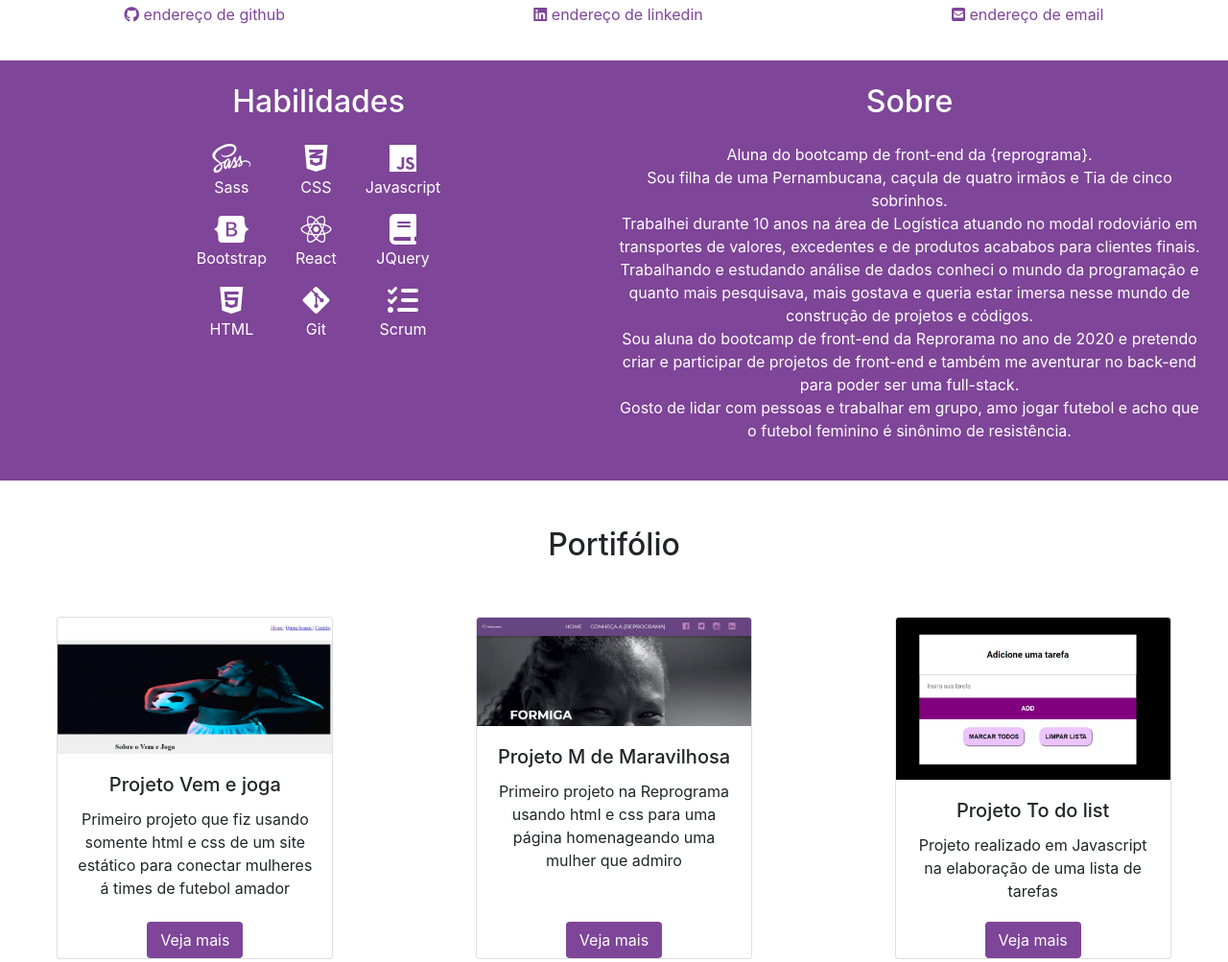
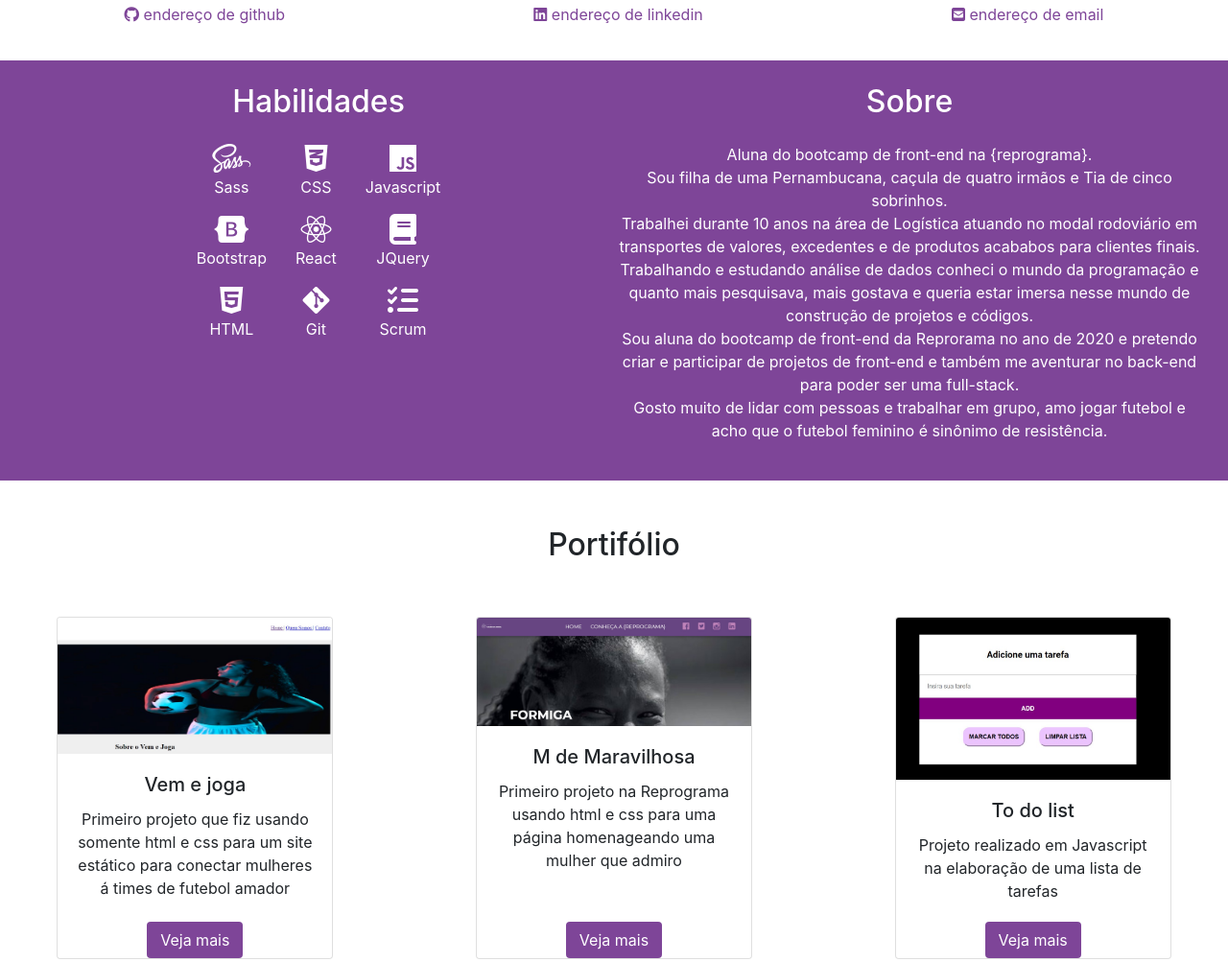
Before and after one commit to carolaraujo/bootstraps-reprograma, a plain HTML site: page index.html in a window 1280 px wide. Shown: the part 815-1818 px from the top of the page at 96% size. Drawn offline with Linux system fonts and the light colour scheme.

Commit message:
projeto finalizado

```diff
--- a/index.html
+++ b/index.html
@@ -145,13 +145,13 @@
 
     <div class="sobre text-center w-100">
       <h2 id="sobre">Sobre</h2>
-      <p class="pt-3">Aluna do bootcamp de front-end da {reprograma}.<br> Sou filha de uma Pernambucana, caçula de
+      <p class="pt-3">Aluna do bootcamp de front-end na {reprograma}.<br> Sou filha de uma Pernambucana, caçula de
         quatro irmãos e Tia de cinco sobrinhos.<br>Trabalhei durante 10 anos na área de Logística atuando no modal
         rodoviário em transportes de valores, excedentes e de produtos acababos para clientes finais.<br> Trabalhando e
         estudando análise de dados conheci o mundo da programação e quanto mais pesquisava, mais gostava e queria estar
         imersa nesse mundo de construção de projetos e códigos.<br> Sou aluna do bootcamp de front-end da Reprorama no
         ano de 2020 e pretendo criar e participar de projetos de front-end e também me aventurar no back-end para poder
-        ser uma full-stack.<br>Gosto de lidar com pessoas e trabalhar em grupo, amo jogar futebol e acho que o futebol
+        ser uma full-stack.<br>Gosto muito de lidar com pessoas e trabalhar em grupo, amo jogar futebol e acho que o futebol
         feminino é sinônimo de resistência.</p>
     </div>
   </section>
@@ -165,8 +165,8 @@
       <div class="card m-5" style="width: 18rem;">
         <img src="./img/vem e joga.jpg" class="card-img-top" alt="Imagem do card">
         <div class="card-body">
-          <h5 class="card-title">Projeto Vem e joga</h5>
-          <p class="card-text">Primeiro projeto que fiz usando somente html e css de um site estático para conectar
+          <h5 class="card-title">Vem e joga</h5>
+          <p class="card-text">Primeiro projeto que fiz usando somente html e css para um site estático para conectar
             mulheres á times de futebol amador</p>
         </div>
         <button type="button" class="m-5 btn bg-roxo text-white m-auto" data-toggle="modal" data-target="#modal1">
@@ -179,18 +179,18 @@
         <div class="modal-dialog" role="document">
           <div class="modal-content">
             <div class="modal-header">
-              <h5 class="modal-title" id="modal1">Projeto nome</h5>
+              <h5 class="modal-title" id="modal1">Vem e Joga</h5>
               <button type="button" class="close" data-dismiss="modal" aria-label="Close">
                 <span aria-hidden="true">&times;</span>
               </button>
             </div>
             <div class="modal-body">
-              <p>Primeiro projeto que fiz usando somente html e css de um site estático para conectar mulheres á times
+              <p>Primeiro projeto que fiz usando somente html e css para um site estático para conectar mulheres á times
                 de futebol amador</p>
             </div>
             <div class="modal-footer">
               <button type="button" class="btn btn-secondary" data-dismiss="modal">Fechar</button>
-              <a href="#" target="blank" class="btn bg-roxo text-white">Ver projeto</a>
+              <a href="https://github.com/carolaraujo/projeto-vem-e-joga" target="blank" class="btn bg-roxo text-white">Ver projeto</a>
             </div>
           </div>
         </div>
@@ -200,7 +200,7 @@
       <div class="card m-5" style="width: 18rem;">
         <img src="./img/formiga.jpg" class="card-img-top" alt="Imagem do card">
         <div class="card-body">
-          <h5 class="card-title">Projeto M de Maravilhosa</h5>
+          <h5 class="card-title">M de Maravilhosa</h5>
           <p class="card-text">Primeiro projeto na Reprograma usando html e css para uma página homenageando uma mulher
             que admiro</p>
         </div>
@@ -214,18 +214,18 @@
         <div class="modal-dialog" role="document">
           <div class="modal-content">
             <div class="modal-header">
-              <h5 class="modal-title" id="modal2">Projeto nome</h5>
+              <h5 class="modal-title" id="modal2">M de Maravilhosa</h5>
               <button type="button" class="close" data-dismiss="modal" aria-label="Close">
                 <span aria-hidden="true">&times;</span>
               </button>
             </div>
             <div class="modal-body">
-              <p>Projeto feito com html e css e também com intereção no github com uso de branchs e compartilhamento de
+              <p>Projeto feito com html e css e também com interação no github com uso de branchs e compartilhamento de
                 códigos</p>
             </div>
             <div class="modal-footer">
               <button type="button" class="btn btn-secondary" data-dismiss="modal">Fechar</button>
-              <a href="#" target="blank" class="btn bg-roxo text-white">Ver projeto</a>
+              <a href="https://github.com/carolaraujo/T9-projeto-1-m-de-maravilhosa" target="blank" class="btn bg-roxo text-white">Ver projeto</a>
             </div>
           </div>
         </div>
@@ -235,7 +235,7 @@
       <div class="card m-5" style="width: 18rem;">
         <img src="./img/todolist.jpg" class="card-img-top" alt="Imagem do card">
         <div class="card-body">
-          <h5 class="card-title">Projeto To do list</h5>
+          <h5 class="card-title">To do list</h5>
           <p class="card-text">Projeto realizado em Javascript na elaboração de uma lista de tarefas</p>
         </div>
         <button type="button" class="m-5 btn bg-roxo text-white m-auto" data-toggle="modal" data-target="#modal3">
@@ -248,18 +248,18 @@
         <div class="modal-dialog" role="document">
           <div class="modal-content">
             <div class="modal-header">
-              <h5 class="modal-title" id="modal3">Projeto To do list</h5>
+              <h5 class="modal-title" id="modal3">To do list</h5>
               <button type="button" class="close" data-dismiss="modal" aria-label="Close">
                 <span aria-hidden="true">&times;</span>
               </button>
             </div>
             <div class="modal-body">
-              <p>Projeto realizado com Javascript e com compartilhamento de código no github, criação de uma lista de
+              <p>Projeto realizado com Javascript e com compartilhamento de códigos no github, criação de uma lista de
                 tarefas com as funções de adicionar, excluir, marcar e arrastar</p>
             </div>
             <div class="modal-footer">
               <button type="button" class="btn btn-secondary" data-dismiss="modal">Fechar</button>
-              <a href="#" target="blank" class="btn bg-roxo text-white">Ver projeto</a>
+              <a href="https://github.com/carolaraujo/todo-list" target="blank" class="btn bg-roxo text-white">Ver projeto</a>
             </div>
           </div>
         </div>
```
